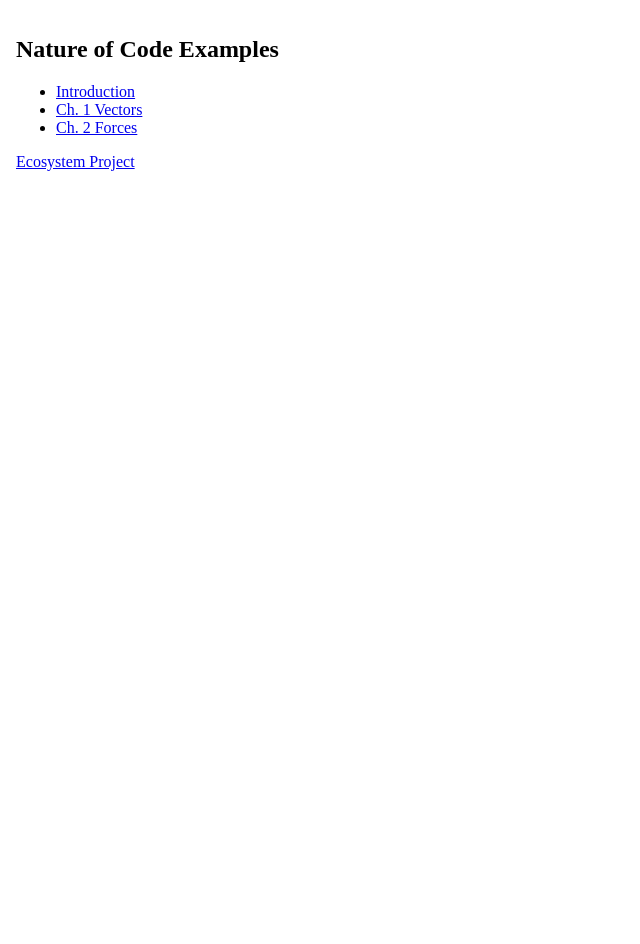
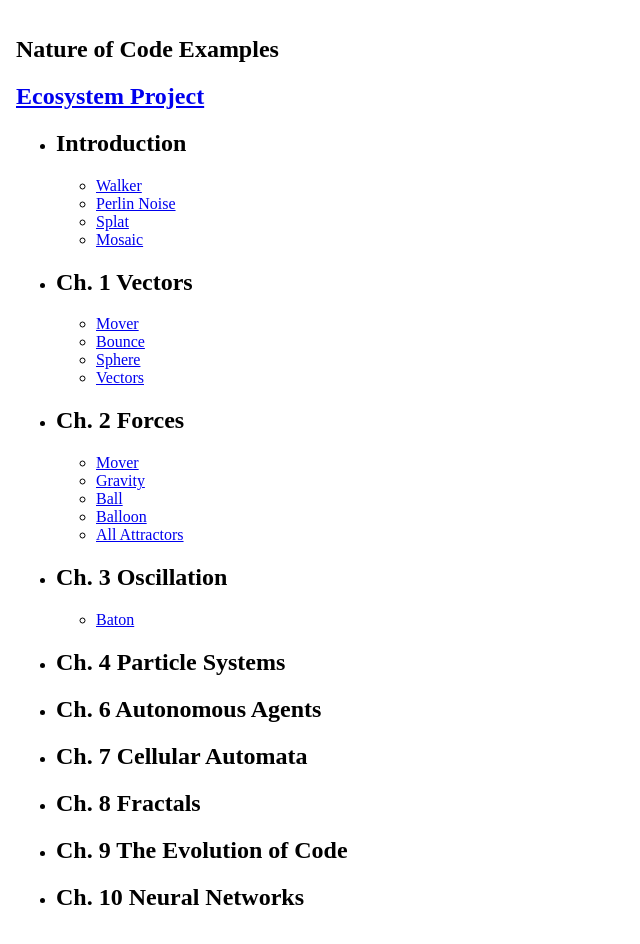
Before and after one commit to bmizepatterson/noc, a plain HTML site: page index.html in a window 1280 px wide. Shown: the whole page, without its empty margins (0-640 px from the left). Before the commit the page ends 800 px from the top, so only its background shows below. Drawn offline with Linux system fonts and the light colour scheme.

Commit message:
Add Ch. 3 Oscillation

```diff
--- a/index.html
+++ b/index.html
@@ -11,12 +11,62 @@
     <section>
 
     <h1>Nature of Code Examples</h1>
+    <h2><a href="ecosystem/index.html">Ecosystem Project</a></h2>
+
     <ul>
-        <li><a href="00introduction/index.html">Introduction</a></li>
-        <li><a href="01vectors/index.html">Ch. 1 Vectors</a></li>
-        <li><a href="02forces/index.html">Ch. 2 Forces</a></li>
+        <li><h2>Introduction</h2>
+            <ul>
+                <li><a href="00introduction/walker/">Walker</a></li>
+                <li><a href="00introduction/perlin/">Perlin Noise</a></li>
+                <li><a href="00introduction/splat/">Splat</a></li>
+                <li><a href="00introduction/mosaic/">Mosaic</a></li>
+            </ul>
+        </li>
+
+        <li><h2>Ch. 1 Vectors</h2>
+            <ul>
+                <li><a href="01vectors/mover.html">Mover</a></li>
+                <li><a href="01vectors/bounce.html">Bounce</a></li>
+                <li><a href="01vectors/sphere.html">Sphere</a></li>
+                <li><a href="01vectors/vectors.html">Vectors</a></li>
+            </ul>
+        </li>
+
+        <li><h2>Ch. 2 Forces</h2>
+            <ul>
+                <li><a href="02forces/mover.html">Mover</a></li>
+                <li><a href="02forces/gravity.html">Gravity</a></li>
+                <li><a href="02forces/ball.html">Ball</a></li>
+                <li><a href="02forces/balloon.html">Balloon</a></li>
+                <li><a href="02forces/allattractors.html">All Attractors</a></li>
+            </ul>
+        </li>
+
+        <li><h2>Ch. 3 Oscillation</h2>
+            <ul>
+                <li><a href="03oscillation/baton.html">Baton</a></li>
+            </ul>
+        </li>
+
+        <li><h2>Ch. 4 Particle Systems</h2>
+        </li>
+
+        <li><h2>Ch. 6 Autonomous Agents</h2>
+        </li>
+
+        <li><h2>Ch. 7 Cellular Automata</h2>
+        </li>
+
+        <li><h2>Ch. 8 Fractals</h2>
+        </li>
+
+        <li><h2>Ch. 9 The Evolution of Code</h2>
+        </li>
+
+        <li><h2>Ch. 10 Neural Networks</h2>
+        </li>
+
     </ul>
-    <a href="ecosystem/index.html">Ecosystem Project</a>
 
     </section>
 </body>
```
Also changed, not shown: 03oscillation/baton.html (added, +15 -0 lines), 03oscillation/baton.js (added, +23 -0 lines).
